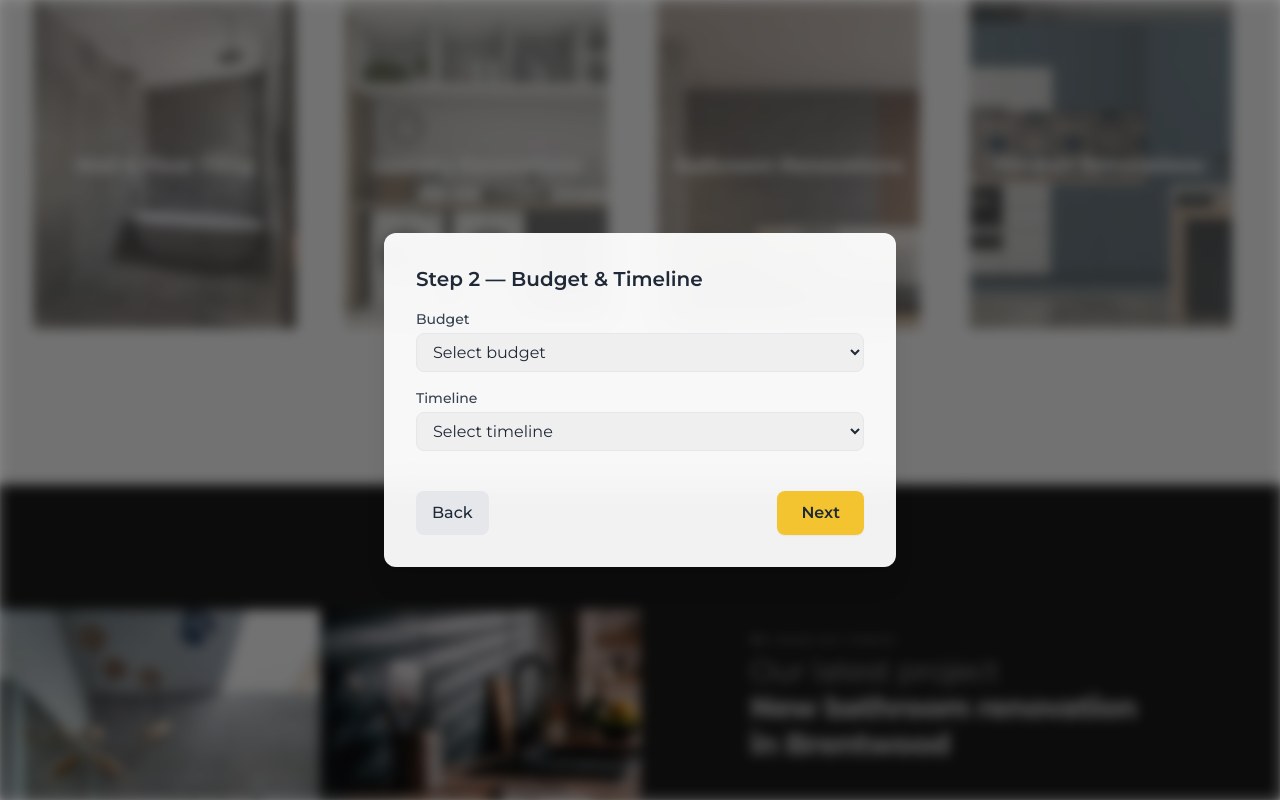
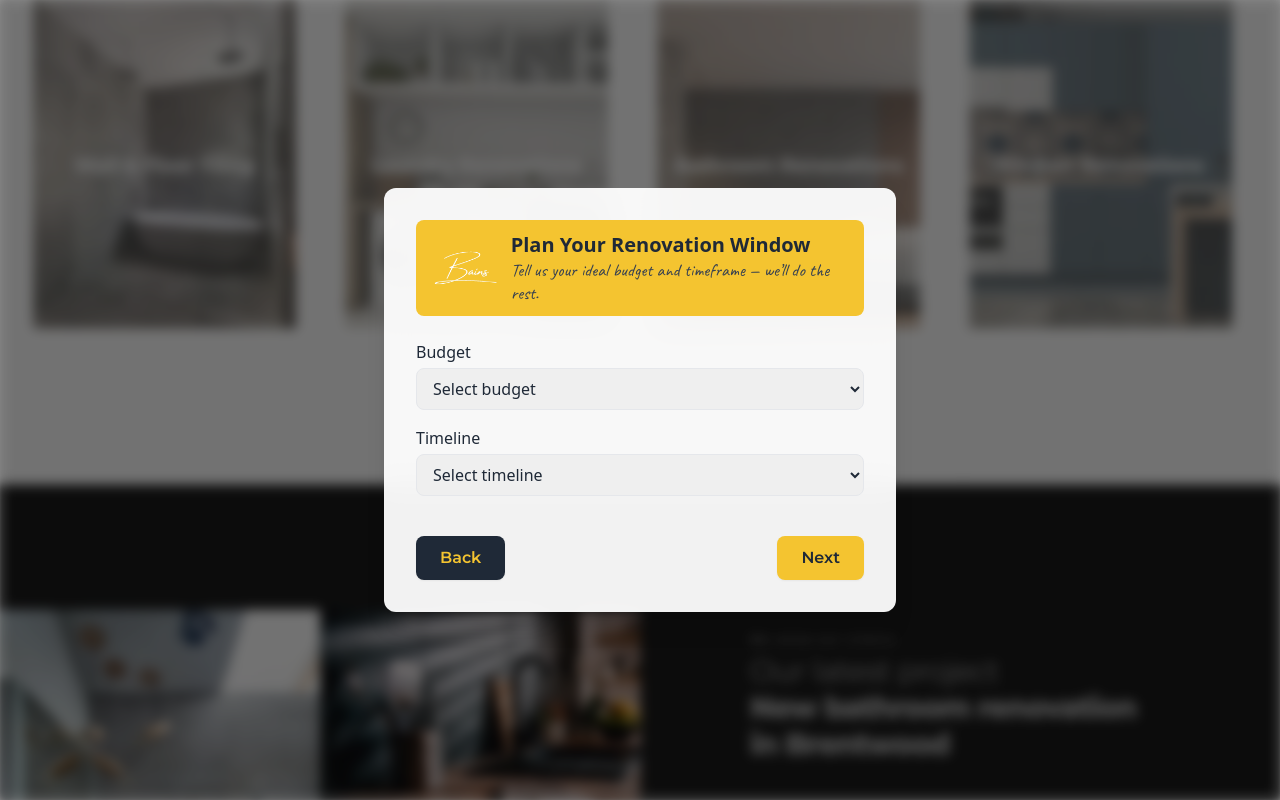
Before and after one commit to vinsnt76/antigravity-demo, a Next.js app: page /quote-demo in a window 1280 px wide. Both pictures are taken after a click on the button "Next". Built offline with nearby package versions, Linux system fonts and the light colour scheme.

Commit message:
Update Step 2 styling with Bains yellow brand strip, new title, and Caveat subline. Style Back button in FormNavigation with dark grey fill and yellow text

```diff
--- a/app/quote-demo/components/FormNavigation.tsx
+++ b/app/quote-demo/components/FormNavigation.tsx
@@ -13,7 +13,7 @@ export default function FormNavigation({
         <button
           type="button"
           onClick={onBack}
-          className="px-4 py-2 rounded-lg bg-gray-200 hover:bg-gray-300 text-gray-800 font-medium transition-colors"
+          className="px-6 py-2.5 rounded-lg bg-gray-800 hover:bg-gray-700 text-[#F4C430] font-semibold shadow-sm transition-all duration-200"
         >
           Back
         </button>
--- a/app/quote-demo/components/StepTwo.tsx
+++ b/app/quote-demo/components/StepTwo.tsx
@@ -5,12 +5,24 @@ export default function StepTwo() {
   const form = useFormContextSafe<FormData>();
 
   return (
-    <div>
-      <h2 className="text-xl font-semibold mb-4 text-gray-800">Step 2 — Budget & Timeline</h2>
+    <div className="space-y-6 text-gray-800 font-sans">
+      <div className="bg-[#F4C430] px-4 py-3 rounded-lg flex items-center gap-3 mb-4">
+        <img
+          src="/bains-logo.webp"
+          alt="Bains Renovations"
+          className="h-10 w-auto"
+        />
+        <div className="flex flex-col">
+          <h2 className="text-xl font-bold text-gray-800 leading-tight">Plan Your Renovation Window</h2>
+          <p className="font-caveat text-lg text-gray-700 leading-tight mt-0.5">
+            Tell us your ideal budget and timeframe — we’ll do the rest.
+          </p>
+        </div>
+      </div>
 
       <div className="space-y-4">
         <div>
-          <label className="block mb-1 text-sm font-medium text-gray-700">Budget</label>
+          <label className="block mb-1 font-medium">Budget</label>
           <select
             {...form.register("budget")}
             className="w-full border rounded-lg px-3 py-2 text-gray-800 focus:outline-none focus:ring-2 focus:ring-blue-500"
@@ -27,7 +39,7 @@ export default function StepTwo() {
         </div>
 
         <div>
-          <label className="block mb-1 text-sm font-medium text-gray-700">Timeline</label>
+          <label className="block mb-1 font-medium">Timeline</label>
           <select
             {...form.register("timeline")}
             className="w-full border rounded-lg px-3 py-2 text-gray-800 focus:outline-none focus:ring-2 focus:ring-blue-500"
```
